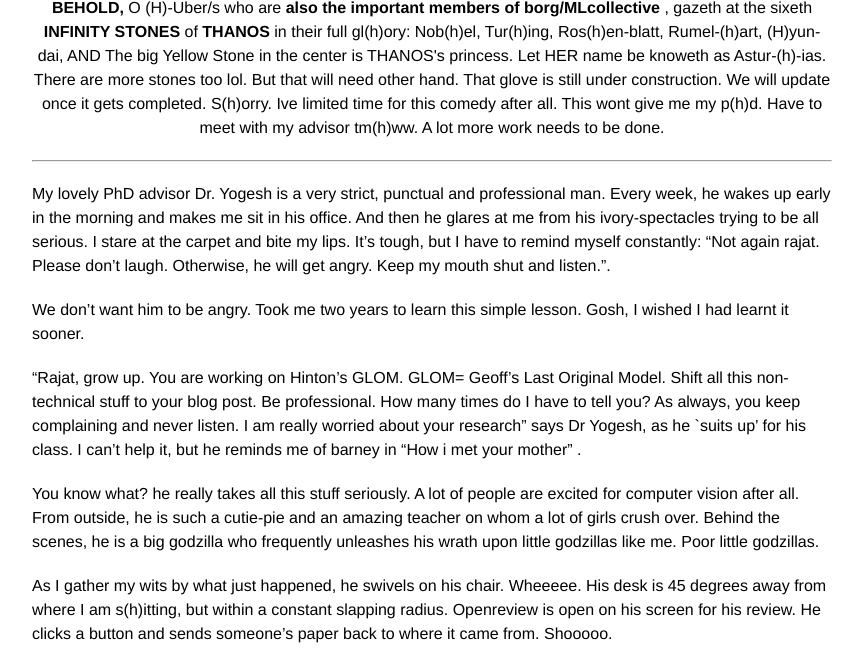
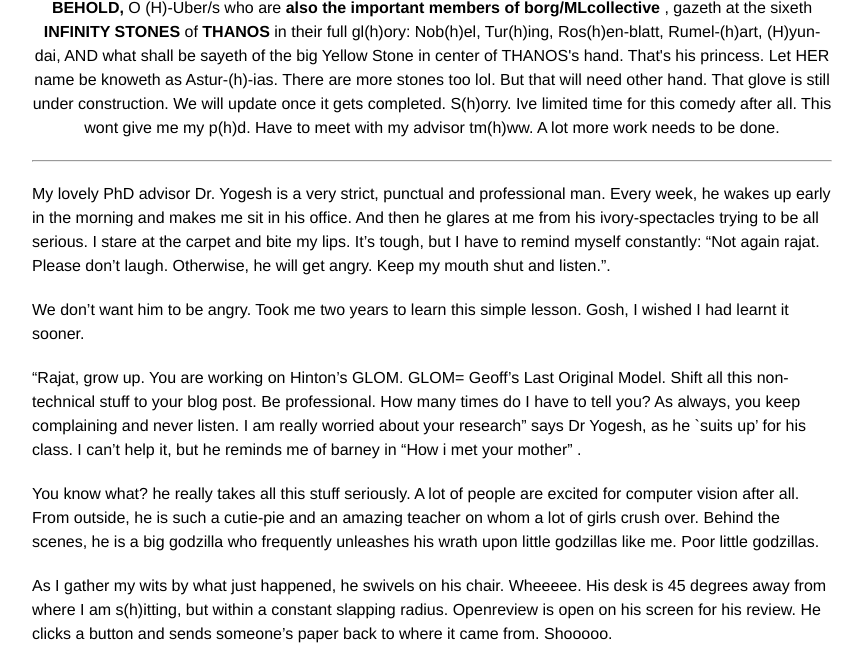
Before and after one commit to rajatmodi62/rajatmodi62.github.io, a Jekyll site: the page built from _posts/2024-10-26-hinton_apm.md, in a window 1280 px wide and 900 px high, scrolled down 2717 px, cut to the strip 237-900 px from the top of the window. Shown: the whole strip, without its empty margins (208-1070 px from the left). Built offline with Jekyll 4.4.1, drawn with Linux system fonts in a browser that asks for light colours; comment, search, counter and statistics services are not loaded.

Commit message:
soft link blog

```diff
--- a/_posts/2024-10-26-hinton_apm.md
+++ b/_posts/2024-10-26-hinton_apm.md
@@ -69,7 +69,7 @@ p.s. We have the supreme controllers, lords of the rings,  from <b>(H)-Uber/s to
     <img class="img-fluid" src="{{ site.baseurl }}\assets\img\apm\infinity_stone.png" style="width: 50%; height: auto;"> <!-- Image width is 50% of its parent -->
 </div>
 <div class="caption" style="text-align: center;">
-    <b> BEHOLD,</b> O (H)-Uber/s who are <b>also the important members of borg/MLcollective </b>, gazeth at the sixeth <b> INFINITY STONES</b> of <b>THANOS</b> in their full gl(h)ory: Nob(h)el, Tur(h)ing, Ros(h)en-blatt, Rumel-(h)art, (H)yun-dai, AND The big Yellow Stone in the center is THANOS's princess. Let HER name be knoweth as Astur-(h)-ias. There are more stones too lol. But that will need other hand. That glove is still under construction. We will update once it gets completed. S(h)orry. Ive limited time for this comedy after all. This wont give me my p(h)d. Have to meet with my advisor tm(h)ww. A lot more work needs to be done.
+    <b> BEHOLD,</b> O (H)-Uber/s who are <b>also the important members of borg/MLcollective </b>, gazeth at the sixeth <b> INFINITY STONES</b> of <b>THANOS</b> in their full gl(h)ory: Nob(h)el, Tur(h)ing, Ros(h)en-blatt, Rumel-(h)art, (H)yun-dai, AND what shall be sayeth of the big Yellow Stone in center of THANOS's hand. That's his princess. Let HER name be knoweth as Astur-(h)-ias. There are more stones too lol. But that will need other hand. That glove is still under construction. We will update once it gets completed. S(h)orry. Ive limited time for this comedy after all. This wont give me my p(h)d. Have to meet with my advisor tm(h)ww. A lot more work needs to be done.
 </div>
 <!-- And now, as even the stars spanning the cosmos <b> shall be forced to bear witness </b>  this grandiose-moment , under the sacred laws of academic-tradition spanning <b> millennia </b>, and the blessings of esteemed NeurIPS program committee, <b>(Me)mbers of the (ML)Collective</b> on this twenty eighth day of the month of october in the year 2024 of our humble lord <b>Jesus Christ</b>  hereby lay claim to  Yannic Kilcher’s <b>“(Me)-GLO-(MiL)-lennia”</b>. Member's locations can include any land, water, spaceships, and inside volcanoes too. May this claim forever rest <b>UNWAVERING, UNDILUTED and UNCHALLENGED </b>.
 
```
